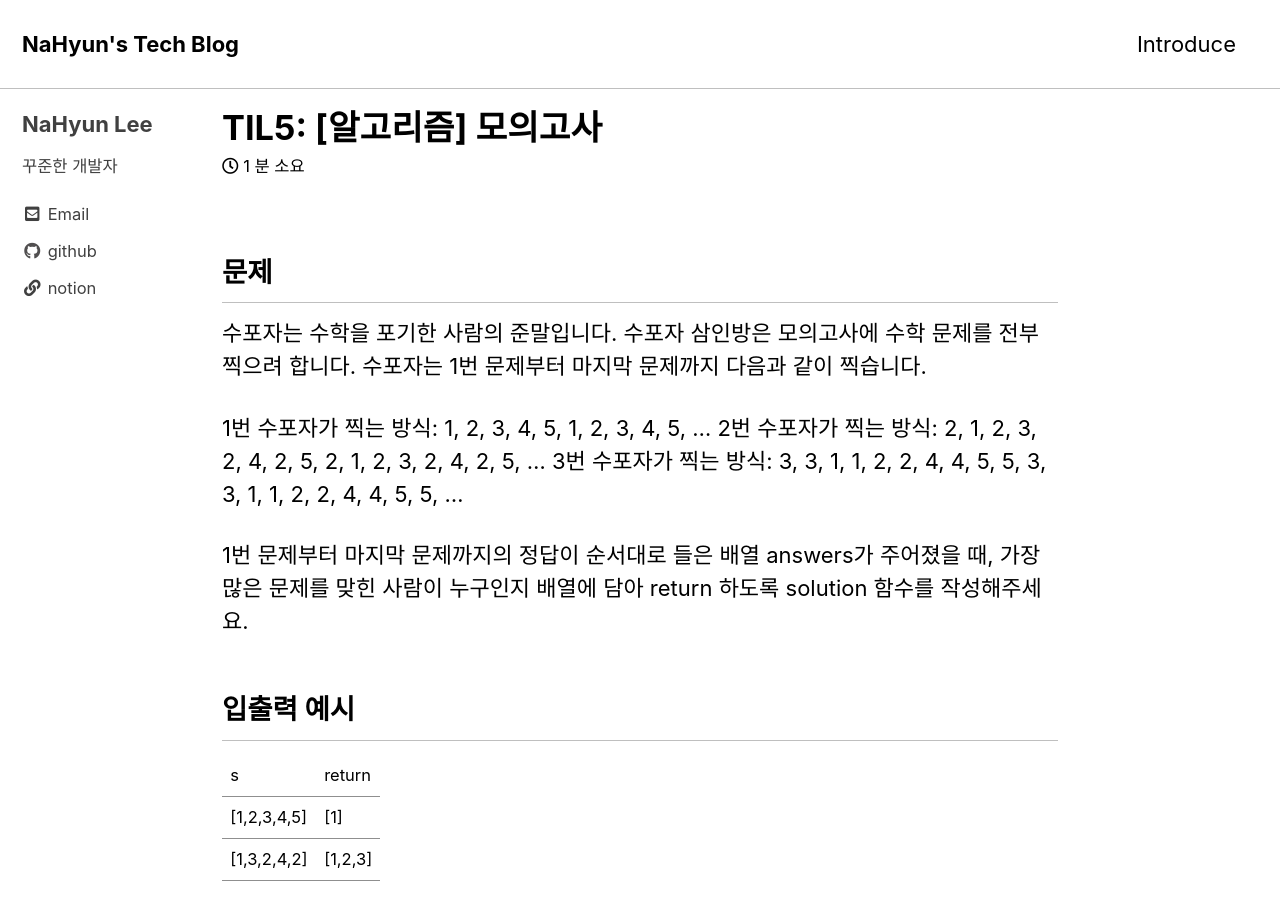
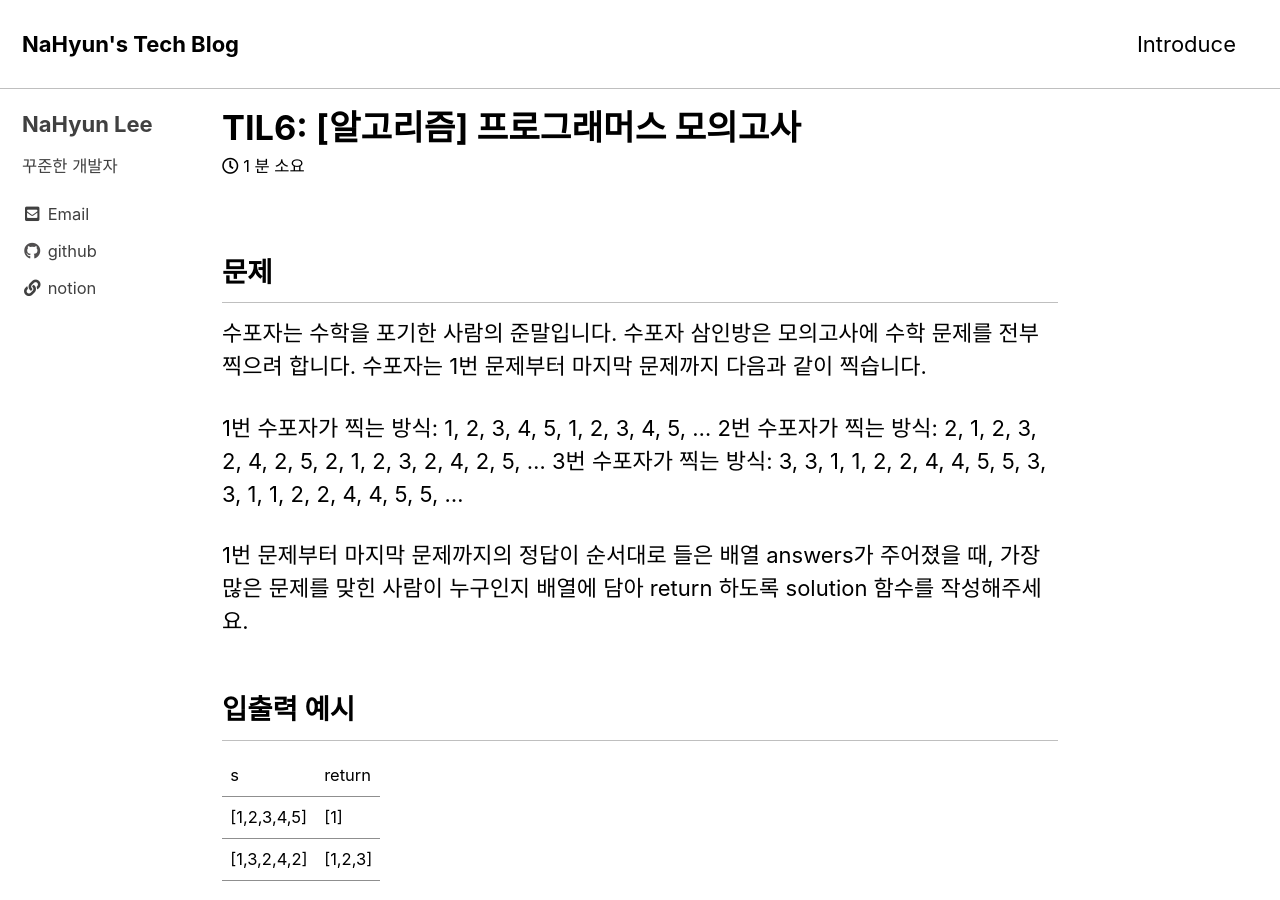
Before and after one commit to hyen43/hyen43.github.io, a Jekyll site: the page built from _posts/2021-10-18-post-TIL6.md, in a window 1280 px wide and 900 px high. Built offline with Jekyll 4.4.1, drawn with Linux system fonts in a browser that asks for light colours; cached includes are drawn as plain includes; comment, search, counter and statistics services are not loaded.

Commit message:
MOdify: 알고리즘 title

```diff
--- a/_posts/2021-10-18-post-TIL6.md
+++ b/_posts/2021-10-18-post-TIL6.md
@@ -1,5 +1,5 @@
 ---
-title: "TIL5: [알고리즘] 모의고사"
+title: "TIL6: [알고리즘] 프로그래머스 모의고사"
 last_modified_at: 2021-10-18
 categories:
   - Algorithm
```
